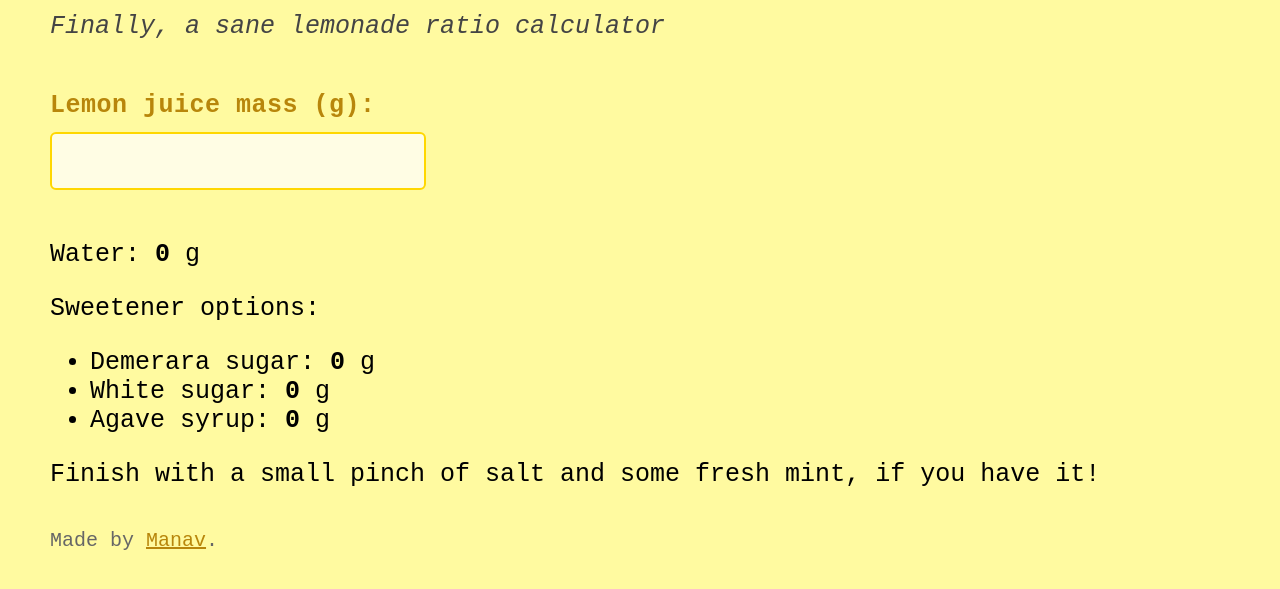
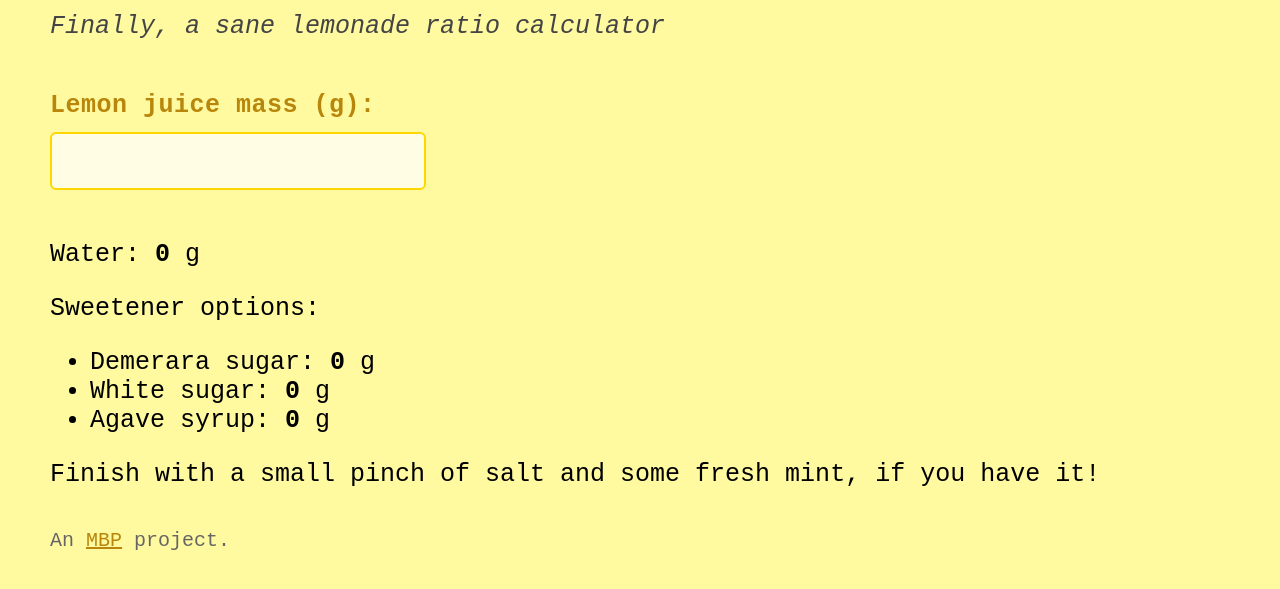
Before and after one commit to ManavPonnekanti/lemonade_calculator, a plain HTML site: page index.html in a window 1280 px wide. Shown: the part 129-718 px from the top of the page. Drawn offline with Linux system fonts and the light colour scheme.

Commit message:
changed name and link

```diff
--- a/index.html
+++ b/index.html
@@ -57,6 +57,6 @@
 
   <p>Finish with a small pinch of salt and some fresh mint, if you have it!</p>
 
-  <footer>Made by <a href="https://ponnekanti.net">Manav</a>.</footer>
+  <footer>An <a href="https://mbponnekanti.com">MBP</a> project.</footer>
 </body>
 </html>
```
